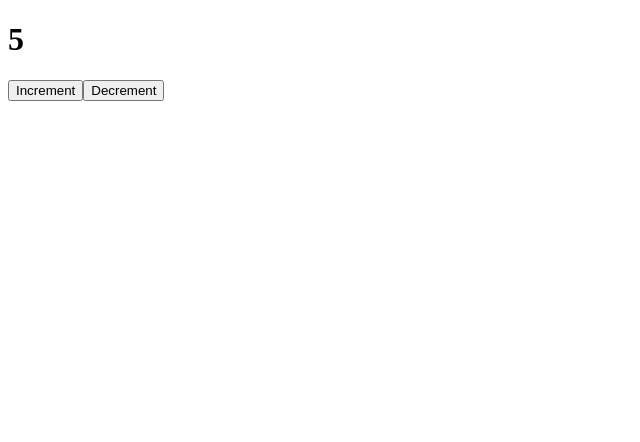
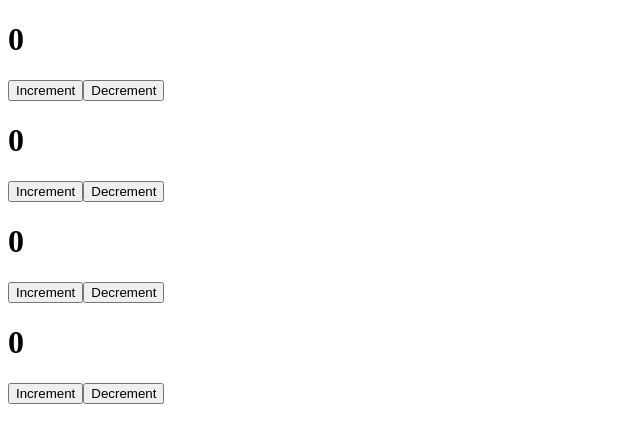
Before and after one commit to AnnieSkywalker/react-start, a React (Create React App) app: page / in a window 1280 px wide. Shown: the top 442 px of the page, without its empty margins (0-640 px from the left). Built offline with nearby package versions, Linux system fonts and the light colour scheme.

Commit message:
первый компонент

```diff
--- a/src/App.js
+++ b/src/App.js
@@ -1,21 +1,15 @@
-import React, { useState } from "react";
+import React from "react";
+import Counter from "./components/Counter";
 
 function App() {
-  const [likes, setLikes] = useState(5);
-
-  function increment() {
-    setLikes(likes + 1);
-  }
-
-  function decrement() {
-    setLikes(likes - 1);
-  }
 
   return (
     <div className="App">
-      <h1>{likes}</h1>
-      <button onClick={increment}>Increment</button>
-      <button onClick={decrement}>Decrement</button>
+      <Counter/>
+      <Counter/>
+      <Counter/>
+      <Counter/>
+
     </div>
   );
 }
--- /dev/null
+++ b/src/components/Counter.jsx
@@ -0,0 +1,24 @@
+import React, { useState } from "react";
+
+const Couter = function () {
+
+  const [count, setCounter] = useState(0);
+
+  function increment() {
+    setCounter(count + 1);
+  }
+
+  function decrement() {
+    setCounter(count - 1);
+  }
+
+  return(
+    <div>
+      <h1>{count}</h1>
+      <button onClick={increment}>Increment</button>
+      <button onClick={decrement}>Decrement</button>
+    </div>
+  )
+}
+
+export default Couter;
```
